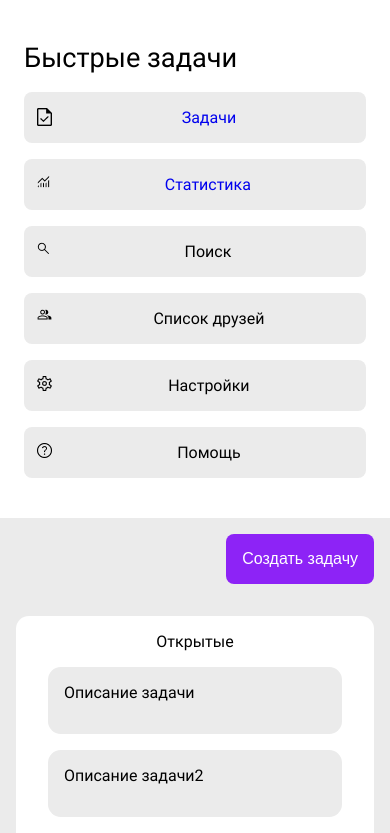
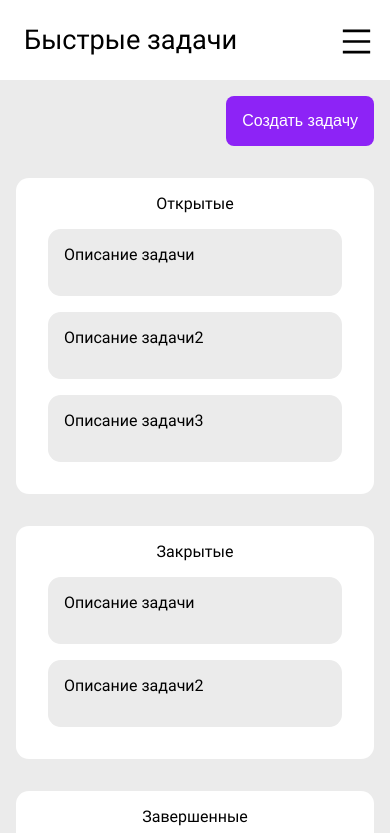
Before and after one commit to nibrissa/fastcase_hackathon, a React (Create React App) app: page /tasks in a window 390 px wide. Shown: the top 833 px of the page. Built offline with nearby package versions, Linux system fonts and the light colour scheme.

Commit message:
сделала адаптивное меню

```diff
--- a/package.json
+++ b/package.json
@@ -8,6 +8,7 @@
     "@testing-library/user-event": "^13.5.0",
     "react": "^18.2.0",
     "react-dom": "^18.2.0",
+    "react-icons": "^4.6.0",
     "react-router-dom": "^6.4.3",
     "react-scripts": "^2.1.3",
     "web-vitals": "^2.1.4"
--- a/src/App.css
+++ b/src/App.css
@@ -19,7 +19,7 @@
 @media (max-width: 720px){
 
   .app-wrapper{
-    grid-template-areas: "nav nav"" cont cont";
+    grid-template-areas: "nav nav" "cont cont";
     grid-template-columns: 20% 80%;
 
   }
--- a/src/components/Navbar/Navbar.jsx
+++ b/src/components/Navbar/Navbar.jsx
@@ -1,51 +1,67 @@
 import s from './Navbar.module.css'
-import React from 'react';
+import React, {useState} from 'react';
 import {NavLink} from "react-router-dom";
+import {AiOutlineMenu,AiOutlineClose} from "react-icons/ai"
 
 const Navbar = () => {
+
+    const [nav, setNav] = useState(false);
+
     return (
         <div className={s.navWrapper}>
 
+            <div className={s.navContent}>
+
+                <div className={s.navLogo}>
                     <h1 className={s.projectName}>Быстрые задачи</h1>
+                </div>
 
-            <nav className={s.nav}>
+                <nav className={nav ? [s.nav, s.active].join(' ') : [s.nav]}>
 
                     <NavLink to="/tasks">
-                    <div className={s.item}>
+                        <div onClick={() => setNav(!nav)} className={s.item}>
                             <img src={require('../../img/tasks.png')}/>
                             Задачи
                         </div>
                     </NavLink>
 
                     <NavLink to="/statistics">
-                    <div className={s.item}>
+                        <div onClick={() => setNav(!nav)} className={s.item}>
                             <img src={require('../../img/stat.png')}/>
                             Статистика
                         </div>
                     </NavLink>
 
-                <div className={s.item}>
+                    <div onClick={() => setNav(!nav)} className={s.item}>
                         <img src={require('../../img/search.png')}/>
                         <a>Поиск</a>
                     </div>
 
-                <div className={s.item}>
+                    <div onClick={() => setNav(!nav)} className={s.item}>
                         <img src={require('../../img/social.png')}/>
                         <a>Список друзей</a>
                     </div>
 
-                <div className={s.item}>
+                    <div onClick={() => setNav(!nav)} className={s.item}>
                         <img src={require('../../img/settings.png')}/>
                         <a>Настройки</a>
                     </div>
 
-                <div className={s.item}>
+                    <div onClick={() => setNav(!nav)} className={s.item}>
                         <img src={require('../../img/help.png')}/>
-                    <a>Помощь</a>
+                        <a>По мощь</a>
+                    </div>
+                </nav>
+
+                <div onClick={() => setNav(!nav)} className={s.mobileBtn}>
+                    {nav ? <AiOutlineClose size={35}/> : <AiOutlineMenu size={35}/>}
                 </div>
 
-            </nav>
             </div>
+
+            </div>
+
+
 
 
     );
--- a/src/components/Navbar/Navbar.module.css
+++ b/src/components/Navbar/Navbar.module.css
@@ -25,3 +25,50 @@ img{
     float: left;
     padding-left: 0.8em;
 }
+
+.mobileBtn{
+    display: none;
+}
+@media (max-width: 720px){
+
+    .mobileBtn{
+        display: block;
+        position: absolute;
+        right: 1rem;
+        top: 1.5rem;
+        cursor: pointer;
+        z-index: 10;
+
+    }
+
+    .nav{
+        display: flex;
+        flex-direction: column;
+        justify-content: center;
+        position: fixed;
+        left: -100%;
+        right: 0;
+        top: 0;
+        bottom: 0;
+        width: 100%;
+        height: 100vh;
+        background-color: white;
+        z-index: 10;
+        transition: left 1s;
+    }
+
+    .active{
+        left: 0;
+    }
+
+    .item{
+        margin: 0.5rem 2rem;
+        background-color: #EBEBEB;
+    }
+
+    .projectName{
+        margin: 0;
+
+    }
+
+}
```
Also changed, not shown: 1 other file (tests, documents, lock files or other folders). Lines whose indentation alone changed are shown as unchanged.
